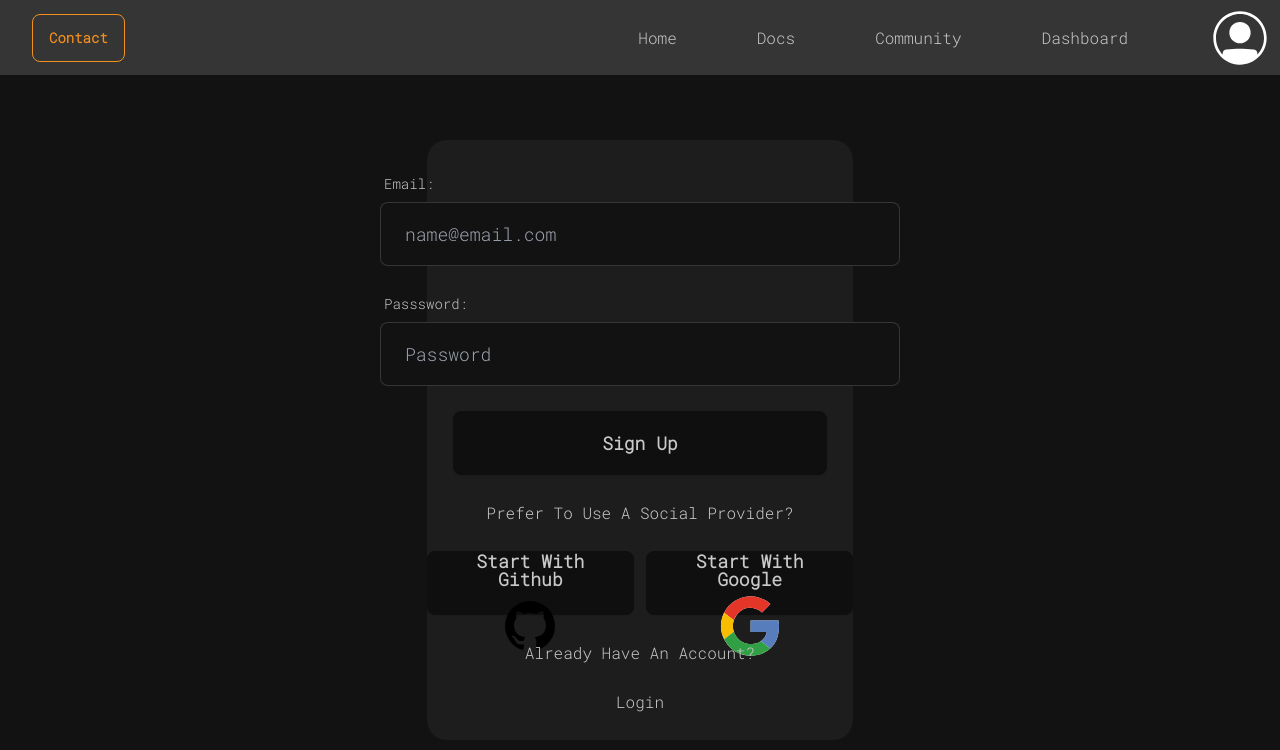
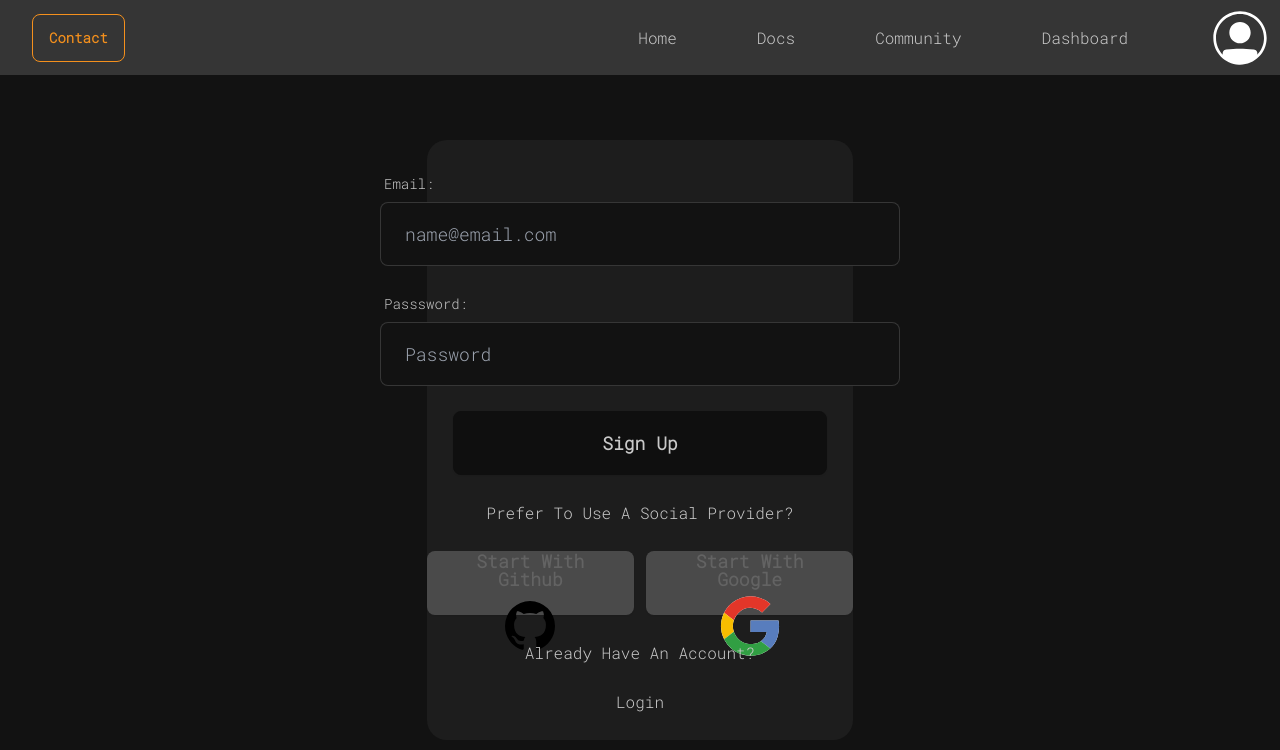
Before and after one commit to B3n-OHara/computerScience-NEA, a Next.js app: page /signup in a window 1280 px wide. Shown: the top 750 px of the page. Built offline with nearby package versions, Linux system fonts and the light colour scheme.

Commit message:
disabled OAuth buttons till fix

```diff
--- a/app/(auth)/signup/page.tsx
+++ b/app/(auth)/signup/page.tsx
@@ -36,14 +36,14 @@ export default async function SignUpPage() {
 
                 <div className='flex flex-initial gap-x-3'>
                     <div>
-                        <button className='btn btn-lg' onClick={SignInWithGithub}>
+                        <button className='btn btn-lg btn-disabled' onClick={SignInWithGithub}>
                             Start With Github
                             <Image src={githubIcon} width={60} height={60} alt='Github Icon'/>
                         </button>
                     </div>
 
                     <div>
-                        <button className='btn btn-lg' onClick={SignInWithGoogle}>
+                        <button className='btn btn-lg btn-disabled' onClick={SignInWithGoogle}>
                             Start With Google
                             <Image src={googleIcon} width={60} height={60} alt='Google Icon'/>
                         </button>
```
